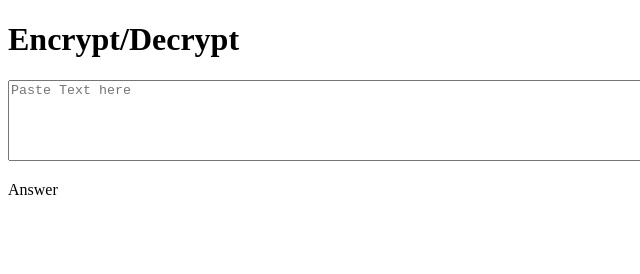
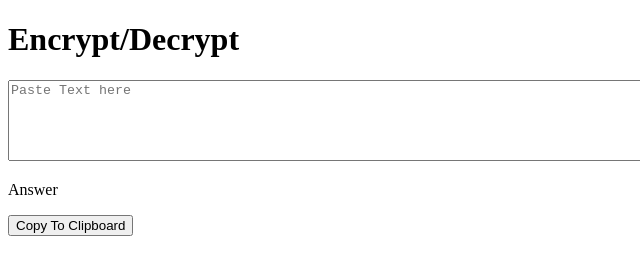
Before and after one commit to yashrajbharti/Encrypt, a plain HTML site: page index.html in a window 1280 px wide. Shown: the whole page, without its empty margins (0-640 px from the left). Drawn offline with Linux system fonts and the light colour scheme.

Commit message:
code changes

```diff
--- a/index.html
+++ b/index.html
@@ -13,6 +13,7 @@
     <h1>Encrypt/Decrypt</h1>
     <textarea type="text" id="input" placeholder="Paste Text here" name="" cols="30" rows="5"></textarea>
     <p id="para">Answer</p>
+    <button onclick="copy()">Copy To Clipboard</button>
     <script src="main.js"></script>
 </body>
 
--- a/main.js
+++ b/main.js
@@ -55,3 +55,9 @@ function morseToEnglish(str) {
     document.getElementById("para").textContent = morse.join(" ");
   }
 }
+
+function copy() {
+  var copyText = document.getElementById("para").textContent;
+
+  navigator.clipboard.writeText(copyText);
+}
```
